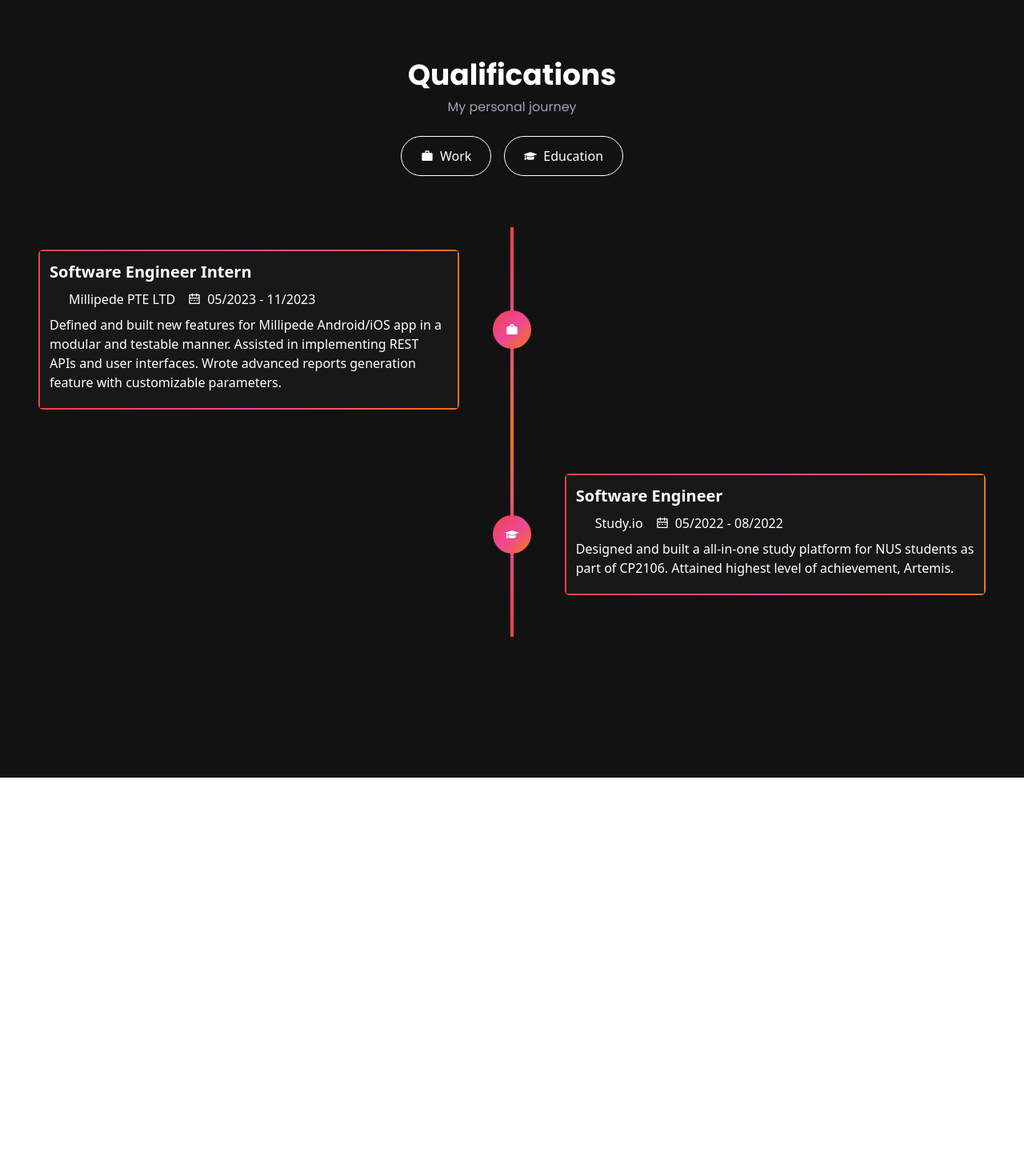
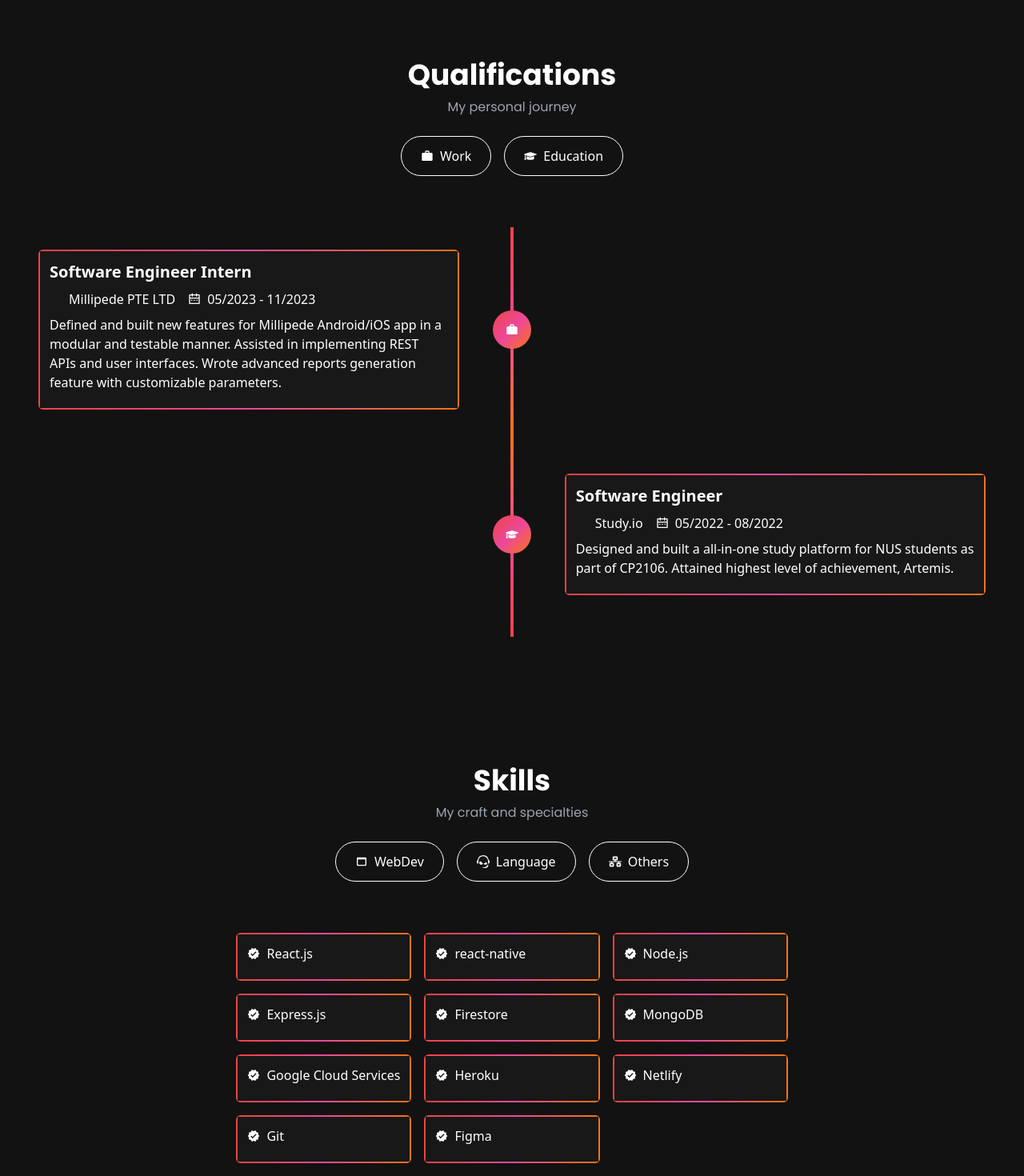
Before and after one commit to bryanngzh/bryans-portfolio, a React (Vite) app in the folder react-portfolio/: page / in a window 1280 px wide. Shown: the part 630-2100 px from the top of the page at 80% size. Before the commit the page ends 1602 px from the top, so only its background shows below. Built offline with nearby package versions, Linux system fonts and the light colour scheme; some icons are missing.

Commit message:
feat: add skills section

```diff
--- a/react-portfolio/src/App.jsx
+++ b/react-portfolio/src/App.jsx
@@ -2,6 +2,7 @@ import styles from "./App.module.css";
 import NavBar from "./components/NavBar/NavBar";
 import HeroPage from "./pages/HeroPage/HeroPage";
 import Qualifications from "./pages/Qualifications/Qualifications";
+import Skills from "./pages/Skills/Skills";
 
 function App() {
   return (
@@ -11,6 +12,7 @@ function App() {
         <div className="mt-32 px-12 py-4 container mx-auto">
           <HeroPage />
           <Qualifications />
+          <Skills />
         </div>
       </div>
     </>
--- a/react-portfolio/src/components/NavBar/MenuOverlay.jsx
+++ b/react-portfolio/src/components/NavBar/MenuOverlay.jsx
@@ -3,7 +3,7 @@ import NavLink from "./NavLink";
 
 const MenuOverlay = ({ navLinks }) => {
   return (
-    <ul className="flex flex-col py-4 items-center">
+    <ul className="flex md:hidden flex-col py-4 items-center">
       {navLinks.map((navLink, index) => (
         <li key={index}>
           <NavLink title={navLink.title} href={navLink.href} />
--- a/react-portfolio/src/pages/HeroPage/HeroPage.jsx
+++ b/react-portfolio/src/pages/HeroPage/HeroPage.jsx
@@ -45,13 +45,11 @@ const HeroPage = () => {
           </div>
         </div>
         <div className="col-span-5 place-self-center mt-4 lg:mt-0">
-          <div className="rounded-full bg-[#181818] w-[250px] h-[250px] lg:w-[400px] lg:h-[400px] relative">
+          <div className="rounded-full bg-[#181818] w-[250px] h-[250px] lg:w-[400px] lg:h-[400px] relative overflow-hidden">
             <img
               src={heroImage}
               alt="hero image"
-              className="absolute transform -translate-x-1/2 -translate-y-1/2 top-1/2 left-1/2"
-              width={300}
-              height={300}
+              className="rounded-full absolute inset-0 w-full h-full object-cover"
             />
           </div>
         </div>
--- a/react-portfolio/src/pages/Qualifications/Qualifications.jsx
+++ b/react-portfolio/src/pages/Qualifications/Qualifications.jsx
@@ -60,7 +60,7 @@ const Qualifications = () => {
   const [type, setType] = useState("work");
 
   return (
-    <section className="py-40" id="qualifications">
+    <section className="pt-40" id="qualifications">
       <div className="mt-4 md:mt-0 text-center flex flex-col h-full">
         <h1 className="text-4xl text-white font-poppins font-semibold mb-2">
           Qualifications
--- /dev/null
+++ b/react-portfolio/src/pages/Skills/SkillCard.jsx
@@ -0,0 +1,18 @@
+/* eslint-disable react/prop-types */
+import { MdVerified } from "react-icons/md";
+
+const SkillCard = ({ skill }) => {
+  return (
+    <div className="col-span-3 h-full">
+      <div className="w-full rounded-md bg-gradient-to-r from-red-500 via-pink-500 to-orange-500 p-0.5">
+        <div className="h-full w-full bg-[#181818] back p-3">
+          <p className="text-white text-left mb-2 flex items-center">
+            <MdVerified className="mr-2" /> {skill}
+          </p>
+        </div>
+      </div>
+    </div>
+  );
+};
+
+export default SkillCard;
--- /dev/null
+++ b/react-portfolio/src/pages/Skills/Skills.jsx
@@ -0,0 +1,66 @@
+import { useState } from "react";
+import { FaNetworkWired, FaTeamspeak } from "react-icons/fa";
+import { MdOutlineWebAsset } from "react-icons/md";
+import Button from "../../components/Button";
+import SkillCard from "./SkillCard";
+
+const web = [
+  "React.js",
+  "react-native",
+  "Node.js",
+  "Express.js",
+  "Firestore",
+  "MongoDB",
+  "Google Cloud Services",
+  "Heroku",
+  "Netlify",
+  "Git",
+  "Figma",
+];
+
+const language = ["Javascript", "Typescript", "Java", "Python", "C", "Bash"];
+
+const others = ["GDB", "scikit-learn"];
+
+const Skills = () => {
+  const [skill, setSkill] = useState("web");
+
+  return (
+    <section className="pt-40" id="skills">
+      <div className="mt-4 md:mt-0 text-center flex flex-col h-full">
+        <h1 className="text-4xl text-white font-poppins font-semibold mb-2">
+          Skills
+        </h1>
+        <p className="text-1xl text-gray-400 font-poppins mb-2">
+          My craft and specialties
+        </p>
+        <div className="mt-4 flex space-x-4 items-center justify-center">
+          <Button
+            text={"WebDev"}
+            icon={<MdOutlineWebAsset />}
+            onClick={() => setSkill("web")}
+          />
+          <Button
+            text={"Language"}
+            icon={<FaTeamspeak />}
+            onClick={() => setSkill("language")}
+          />
+          <Button
+            text={"Others"}
+            icon={<FaNetworkWired />}
+            onClick={() => setSkill("others")}
+          />
+        </div>
+        <div className="grid grid-cols-3 md:grid-cols-9 gap-4 w-5/8 h-full mt-16 mx-auto">
+          {skill === "web"
+            ? web.map((skill, id) => <SkillCard key={id} skill={skill} />)
+            : skill === "language"
+            ? language.map((skill, id) => <SkillCard key={id} skill={skill} />)
+            : others.map((skill, id) => <SkillCard key={id} skill={skill} />)}
+        </div>
+      </div>
+    </section>
+  );
+};
+
+export default Skills;
```
Also changed, not shown: react-portfolio/src/assets/hero/hero-image.png.
